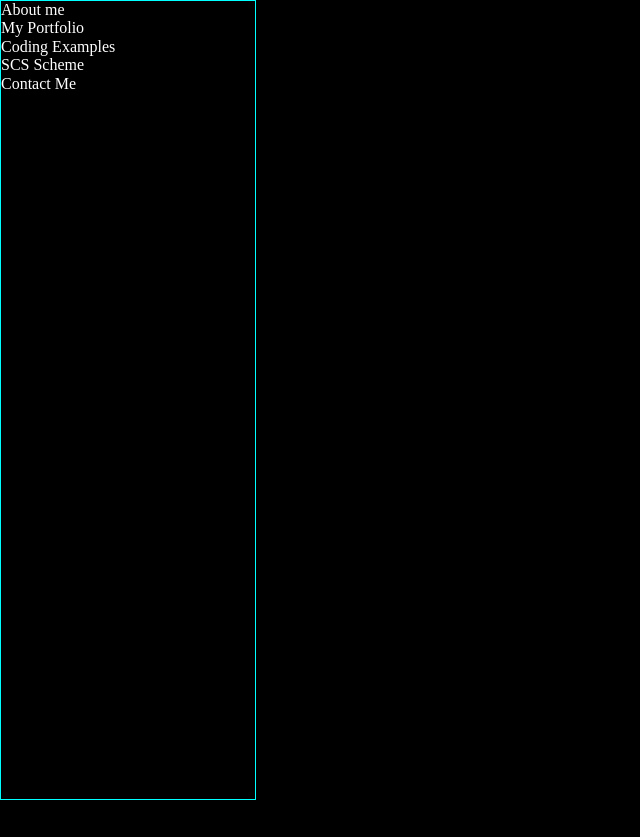
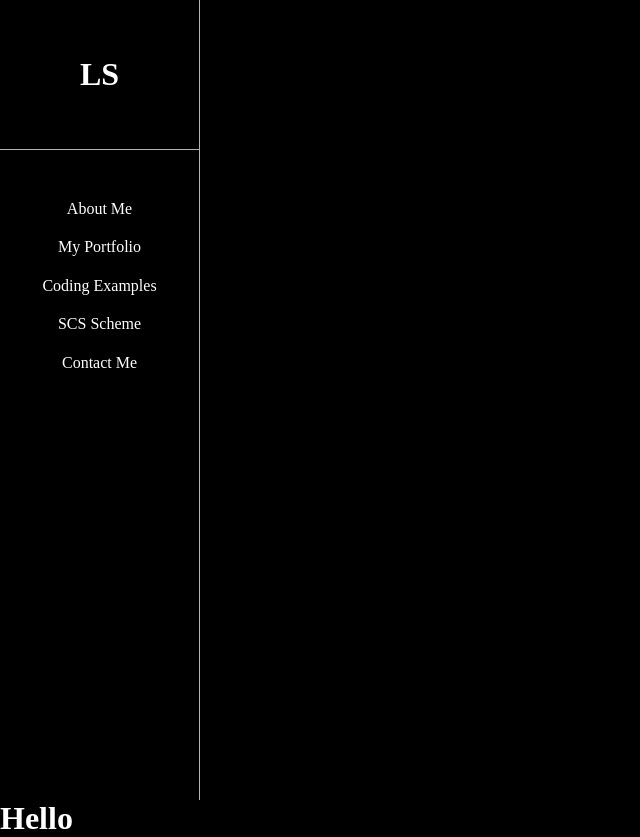
Before and after one commit to liamsinc/portfolio, a PHP site: page / in a window 1280 px wide. Shown: the whole page, without its empty margins (0-640 px from the left). Before the commit the page ends 800 px from the top, so only its background shows below. Run offline with PHP 8.4, Linux system fonts and the light colour scheme.

Commit message:
testing design, added more basic styles

```diff
--- a/css/style.css
+++ b/css/style.css
@@ -201,14 +201,46 @@ a {
   color: #fff; }
 
 /* line 1, ../../../Documents/Netmatters/Portfolio/scss/sections/_header.scss */
-header {
+.header {
   display: none;
-  border: 1px solid #00FFFF;
-  width: 20%;
-  height: 100vh; }
-  @media (min-width: 576px) {
+  width: 12.5em;
+  height: 100vh;
+  text-align: center;
+  border-right: 1px solid #00FFFF; }
+  @media (min-width: 768px) {
     /* line 1, ../../../Documents/Netmatters/Portfolio/scss/sections/_header.scss */
-    header {
+    .header {
       display: block; } }
+  /* line 17, ../../../Documents/Netmatters/Portfolio/scss/sections/_header.scss */
+  .header__logo, .header__nav, .header__socials {
+    display: flex;
+    justify-content: center; }
+  /* line 23, ../../../Documents/Netmatters/Portfolio/scss/sections/_header.scss */
+  .header__logo {
+    height: 9.375em;
+    border-bottom: 1px solid #00FFFF;
+    align-items: center; }
+    /* line 28, ../../../Documents/Netmatters/Portfolio/scss/sections/_header.scss */
+    .header__logo-link:hover {
+      text-decoration: underline;
+      text-decoration-color: #00FFFF;
+      text-underline-offset: 0.625em; }
+  /* line 31, ../../../Documents/Netmatters/Portfolio/scss/sections/_header.scss */
+  .header__nav {
+    height: 25em; }
+    /* line 34, ../../../Documents/Netmatters/Portfolio/scss/sections/_header.scss */
+    .header__nav-list {
+      margin: 3.125em 0; }
+    /* line 38, ../../../Documents/Netmatters/Portfolio/scss/sections/_header.scss */
+    .header__nav-item {
+      margin-bottom: 1.25em; }
+      /* line 40, ../../../Documents/Netmatters/Portfolio/scss/sections/_header.scss */
+      .header__nav-item:hover {
+        text-decoration: underline;
+        text-decoration-color: #00FFFF;
+        text-underline-offset: 0.625em; }
+  /* line 44, ../../../Documents/Netmatters/Portfolio/scss/sections/_header.scss */
+  .header__socials {
+    height: 3.125em; }
 
 /*# sourceMappingURL=style.css.map */
--- a/index.html
+++ b/index.html
@@ -8,21 +8,27 @@
     <title>Portfolio - Liam Sinclair</title>
 </head>
 <body>
-    <header>
+    <header class="header">
         <div class="header__wrapper">
             <div class="header__logo">
+                <h1 class="header__logo-link"><a href="index.html">LS</a></h1>
+            </div>
+            <nav class="header__nav">
+                <ul class="header__nav-list">
+                    <li class="header__nav-item"><a href="#">About Me</a></li>
+                    <li class="header__nav-item"><a href="#">My Portfolio</a></li>
+                    <li class="header__nav-item"><a href="#">Coding Examples</a></li>
+                    <li class="header__nav-item"><a href="#">SCS Scheme</a></li>
+                    <li class="header__nav-item"><a href="#">Contact Me</a></li>
+                </ul>
+            </nav>
+            <div class="header__socials">
 
             </div>
-            <nav>
-                <ul>
-                    <li><a href="#">About me</a></li>
-                    <li><a href="#">My Portfolio</a></li>
-                    <li><a href="#">Coding Examples</a></li>
-                    <li><a href="#">SCS Scheme</a></li>
-                    <li><a href="#">Contact Me</a></li>
-                </ul>
-            </nav>
         </div>
     </header>
+    <section>
+        <h1>Hello</h1>
+    </section>
 </body>
 </html>
--- a/scss/sections/_header.scss
+++ b/scss/sections/_header.scss
@@ -1,12 +1,51 @@
-header {
+.header {
+    // Don't display the vertical header on mobile devices
     display: none;
 
-    @include media-query (small) {
+    // Display the vertical header when small breakpoint reached
+    @include media-query (medium) {
         display: block;
     }
 
+    // Some initial values
+    width: em(200px);
+    height: 100vh;
+    text-align: center;
+    border-right: 1px solid $aqua;
 
-    border: 1px solid $aqua;
-    width: 20%;
-    height: 100vh;
+    // Each item within the header is a flex container, apply default flex template
+    &__logo, &__nav, &__socials {
+        @include flex-template();
+    }
+
+    // Header child element individual stylings
+
+    &__logo {
+        height: em(150px);
+        border-bottom: 1px solid $aqua;
+        align-items: center;
+
+        &-link:hover {@include text-decoration-template();}
+    }
+
+    &__nav {
+        height: em(400px);
+
+        &-list {
+            margin: em(50px) 0;
+        }
+
+        &-item {
+            margin-bottom: em(20px);
+            &:hover {@include text-decoration-template();}
+        }
+    }
+
+    &__socials {
+        height: em(50px);
+    }
+
+
+
+
 }
--- /dev/null
+++ b/scss/utilities/_functions.scss
@@ -0,0 +1,5 @@
+// Calculate em values
+
+@function em($target, $context: $base-font-size) {
+	@return ($target / $context) * 1em;
+}
--- a/scss/utilities/_index.scss
+++ b/scss/utilities/_index.scss
@@ -1,2 +1,3 @@
 @import 'variables';
+@import 'functions';
 @import 'mixins';
--- a/scss/utilities/_mixins.scss
+++ b/scss/utilities/_mixins.scss
@@ -27,3 +27,15 @@
 		@error "Error: No value could be retrieved from argument $break: '#{$break}'";
 	}
 }
+
+
+@mixin flex-template {
+	display: flex;
+	justify-content: center;
+}
+
+@mixin text-decoration-template {
+	text-decoration: underline;
+	text-decoration-color: $aqua;
+	text-underline-offset: em(10px);
+}
--- a/scss/utilities/_variables.scss
+++ b/scss/utilities/_variables.scss
@@ -13,3 +13,7 @@ $black: #000;
 $white: #fff;
 
 $aqua: #00FFFF;
+
+// Font
+
+$base-font-size: 16px;
```
Also changed, not shown: 1 other file.
